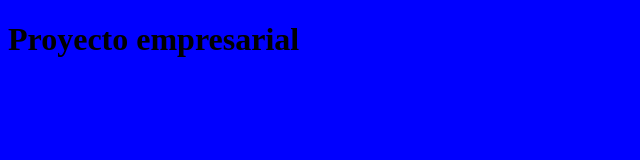
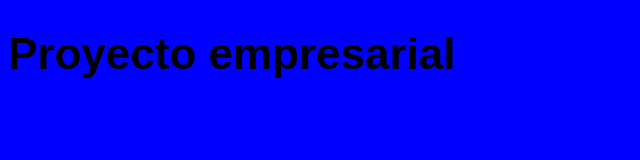
Before and after one commit to XMauroEr/Curso-git, a plain HTML site: page index.html in a window 1280 px wide. Shown: the whole page, without its empty margins (0-640 px from the left). Drawn offline with Linux system fonts and the light colour scheme; files that its build step writes are made by us from their sources.

Commit message:
Se agrego fuente de letra y tamaño

```diff
--- a/css/estilos.css
+++ b/css/estilos.css
@@ -1,3 +1,5 @@
 body{
     background-color: blue;
+    font-size: 22px;
+    font-family: sans-serif;
 }
```
